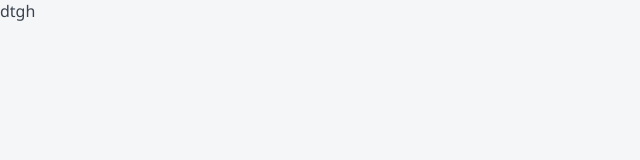
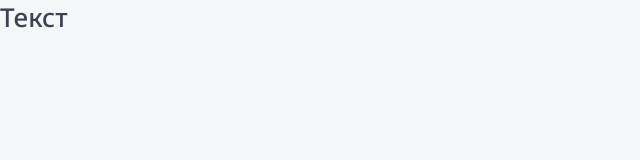
Before and after one commit to BlackPegas25/Top-app, a Next.js app: page / in a window 1280 px wide. Shown: the top 160 px of the page, without its empty margins (0-640 px from the left). Built offline with nearby package versions, Linux system fonts and the light colour scheme.

Commit message:
First component

```diff
--- /dev/null
+++ b/components/Htag/Htag.module.css
@@ -0,0 +1,20 @@
+.h1 {
+	font-weight: 500;
+	font-size: 26px;
+	line-height: 35px;
+	margin: 0;
+}
+
+.h2 {
+	font-weight: 500;
+	font-size: 22px;
+	line-height: 30px;
+	margin: 0;
+}
+
+.h3 {
+	font-weight: 600;
+	font-size: 20px;
+	line-height: 27px;
+	margin: 0;
+}
--- /dev/null
+++ b/components/Htag/Htag.props.ts
@@ -0,0 +1,6 @@
+import { ReactNode } from "react";
+
+export interface HtagProps {
+	tag: 'h1' | 'h2' | 'h3';
+	children: ReactNode;
+}
--- /dev/null
+++ b/components/Htag/Htag.tsx
@@ -0,0 +1,15 @@
+import { HtagProps } from './Htag.props';
+import styles from './Htag.module.css';
+
+export const Htag = ({tag, children}: HtagProps): JSX.Element => {
+	switch (tag) {
+		case 'h1':
+			return <h1 className={styles.h1}>{children}</h1>;
+		case 'h2':
+			return <h2 className={styles.h2}>{children}</h2>;
+		case 'h3':
+			return <h3 className={styles.h3}>{children}</h3>;
+		default:
+			return <></>;
+	}
+};
--- /dev/null
+++ b/components/index.ts
@@ -0,0 +1 @@
+export * from './Htag/Htag';
--- a/pages/index.tsx
+++ b/pages/index.tsx
@@ -1,7 +1,10 @@
+import React from "react";
+import { Htag } from '@/components';
+
 export default function Home(): JSX.Element {
 	return (
-		<div>
-			dtgh
-		</div>
+		<>
+			<Htag tag='h1'>Текст</Htag>
+		</>
 	);
 }
```
